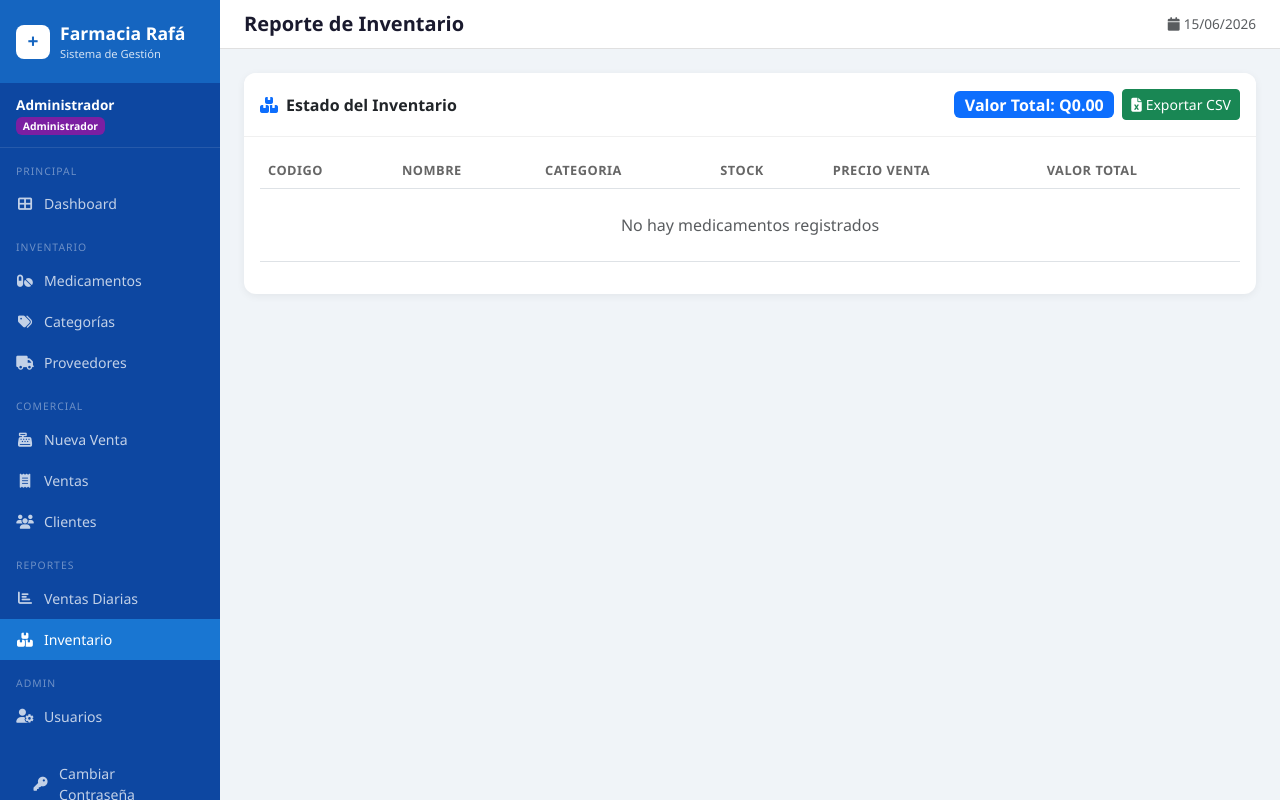
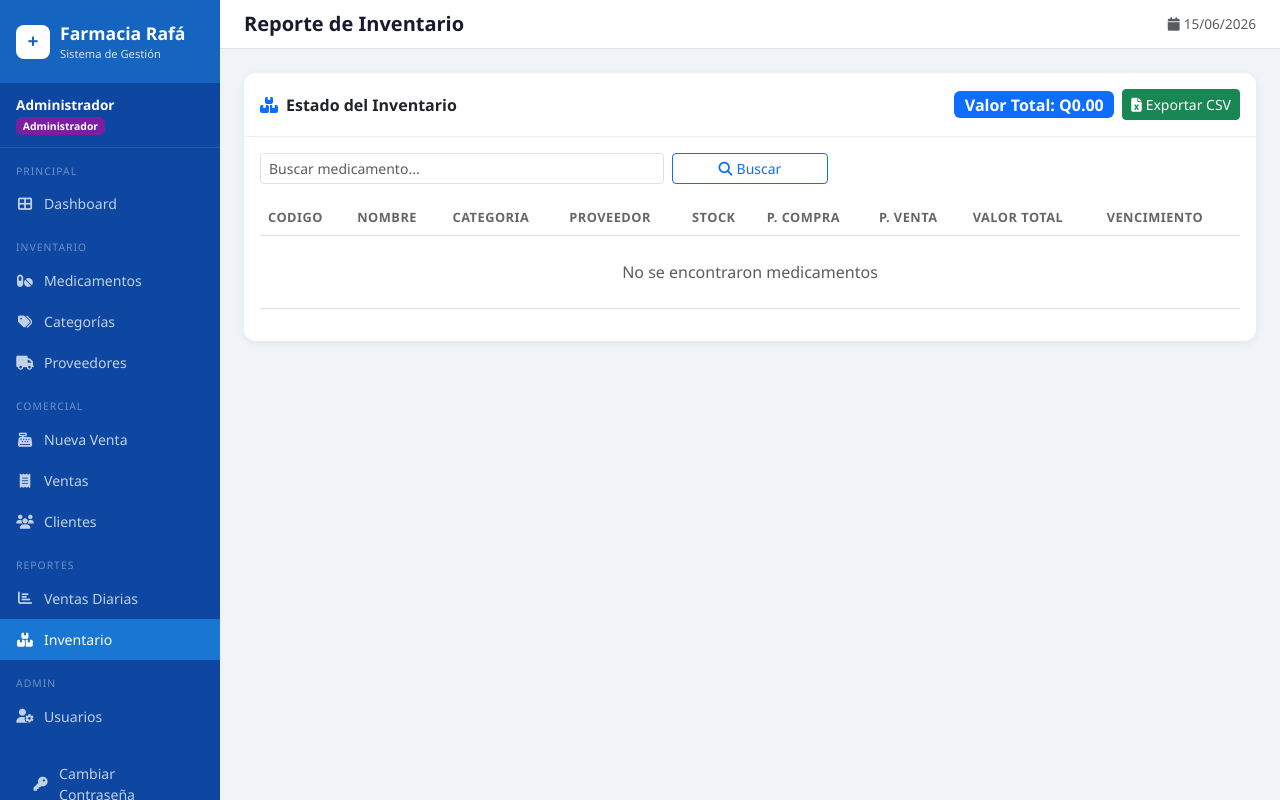
Before and after one commit to sistemacom40-byte/sistema.farmacia.rafa, a Flask app: page /reportes/inventario in a window 1280 px wide. Run offline with Flask 3, Linux system fonts and the light colour scheme; a user stored in the database is signed in; data that the repository does not hold is empty.

Commit message:
Add search form and update inventory table layout

```diff
--- a/Farmacia-rafa/templates/reporte_inventario.html
+++ b/Farmacia-rafa/templates/reporte_inventario.html
@@ -14,6 +14,20 @@
     </div>
   </div>
   <div class="card-body">
+    <form class="row g-2 mb-3" method="GET">
+      <div class="col-md-5">
+        <input type="text" name="buscar" class="form-control form-control-sm"
+               placeholder="Buscar medicamento..." value="{{ buscar }}">
+      </div>
+      <div class="col-md-2">
+        <button class="btn btn-outline-primary btn-sm w-100"><i class="fas fa-search me-1"></i>Buscar</button>
+      </div>
+      {% if buscar %}
+      <div class="col-md-2">
+        <a href="{{ url_for('reporte_inventario') }}" class="btn btn-outline-secondary btn-sm w-100">Limpiar</a>
+      </div>
+      {% endif %}
+    </form>
     <div class="table-responsive">
       <table class="table table-hover align-middle">
         <thead>
@@ -21,9 +35,12 @@
             <th>Codigo</th>
             <th>Nombre</th>
             <th>Categoria</th>
+            <th>Proveedor</th>
             <th>Stock</th>
-            <th>Precio Venta</th>
+            <th>P. Compra</th>
+            <th>P. Venta</th>
             <th>Valor Total</th>
+            <th>Vencimiento</th>
           </tr>
         </thead>
         <tbody>
@@ -32,24 +49,28 @@
             <td><code>{{ m.codigo }}</code></td>
             <td>{{ m.nombre }}</td>
             <td>{{ m.categoria.nombre if m.categoria else '-' }}</td>
+            <td>{{ m.proveedor.nombre if m.proveedor else '-' }}</td>
             <td class="{{ 'stock-bajo' if m.stock <= m.stock_minimo else '' }}">
               {{ m.stock }}
               {% if m.stock <= m.stock_minimo %}
               <span class="badge bg-danger ms-1" style="font-size:.65rem;">Stock bajo</span>
               {% endif %}
             </td>
+            <td>Q{{ "%.2f"|format(m.precio_compra) }}</td>
             <td>Q{{ "%.2f"|format(m.precio_venta) }}</td>
             <td><strong>Q{{ "%.2f"|format(m.stock * m.precio_venta) }}</strong></td>
+            <td>{{ m.fecha_vencimiento.strftime('%d/%m/%Y') if m.fecha_vencimiento else '-' }}</td>
           </tr>
           {% else %}
-          <tr><td colspan="6" class="text-center text-muted py-4">No hay medicamentos registrados</td></tr>
+          <tr><td colspan="9" class="text-center text-muted py-4">No se encontraron medicamentos</td></tr>
           {% endfor %}
         </tbody>
         {% if meds %}
         <tfoot>
           <tr class="table-primary">
-            <td colspan="5" class="fw-bold text-end">VALOR TOTAL DEL INVENTARIO:</td>
+            <td colspan="7" class="fw-bold text-end">VALOR TOTAL DEL INVENTARIO:</td>
             <td class="fw-bold fs-5">Q{{ "%.2f"|format(valor_total) }}</td>
+            <td></td>
           </tr>
         </tfoot>
         {% endif %}
```
